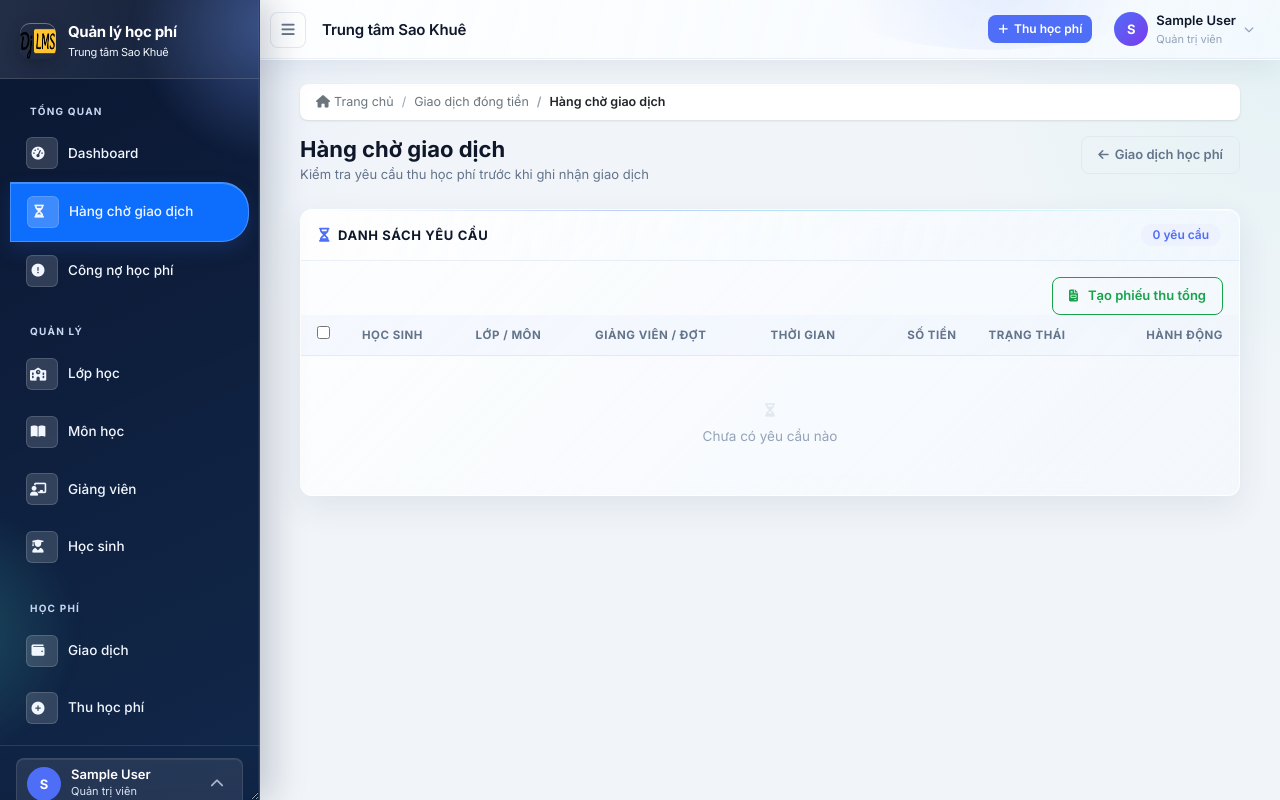
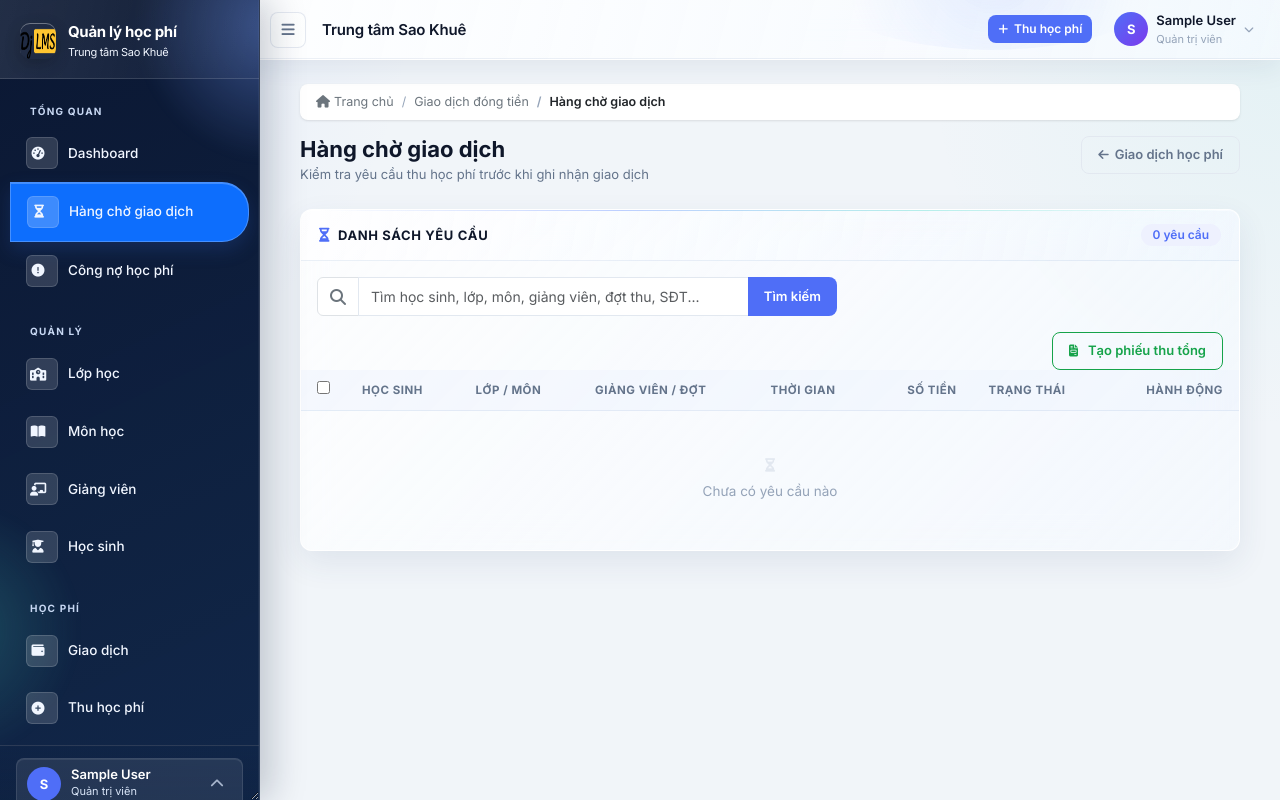
Before and after one commit to Hieurezdev/LMS, a Django app: page /en/accounts/admin_panel/payment-requests/ in a window 1280 px wide. Run offline with Django 3.2, Linux system fonts and the light colour scheme; the visitor is signed in with stand-in values (Sample User, id 1); data comes from the database, SQL or seed files in the repository; data that the repository does not hold is empty; parts of the project's set-up code (start-up, migrations or seed data) failed here and were passed over; some libraries are stand-ins or nearby versions.

Commit message:
Add payment request queue search

```diff
--- a/accounts/views.py
+++ b/accounts/views.py
@@ -10,7 +10,7 @@ from django.conf import settings
 from django.core.management import call_command
 from django.core.management.base import CommandError
 from django.db import DatabaseError
-from django.db.models import Prefetch
+from django.db.models import Prefetch, Q
 from django.db import transaction
 from django.http import FileResponse, Http404, QueryDict
 from django.http.response import JsonResponse
@@ -216,9 +216,20 @@ def public_payment_student_search(request):
 @login_required
 @admin_required
 def payment_request_queue(request):
+    query = request.GET.get("q", "").strip()[:150]
     requests = PaymentRequest.objects.select_related("reviewed_by", "payment").all()
+    if query:
+        requests = requests.filter(
+            Q(student_name__icontains=query)
+            | Q(classroom_name__icontains=query)
+            | Q(subject_name__icontains=query)
+            | Q(teacher_name__icontains=query)
+            | Q(payment_period_name__icontains=query)
+            | Q(payer_phone__icontains=query)
+        )
     return render(request, "setting/payment_request_queue.html", {
         "payment_requests": requests,
+        "payment_request_query": query,
         "breadcrumb_items": [
             {"label": "Giao dịch đóng tiền", "url": reverse("payment_list")},
             {"label": "Hàng chờ giao dịch"},
--- a/templates/setting/payment_request_queue.html
+++ b/templates/setting/payment_request_queue.html
@@ -33,6 +33,14 @@
       <div class="table-card-title"><i class="fas fa-hourglass-half" aria-hidden="true"></i> Danh sách yêu cầu</div>
       <span class="badge" style="background:#EEF1FE;color:#4F6EF7;font-size:12px;padding:5px 12px;">{{ payment_requests|length }} yêu cầu</span>
     </div>
+    <form method="get" class="d-flex flex-wrap gap-2 align-items-center px-3 pt-3">
+      <div class="input-group" style="max-width:520px;">
+        <span class="input-group-text bg-white"><i class="fas fa-search text-secondary" aria-hidden="true"></i></span>
+        <input type="search" name="q" value="{{ payment_request_query }}" class="form-control" placeholder="Tìm học sinh, lớp, môn, giảng viên, đợt thu, SĐT..." aria-label="Tìm kiếm yêu cầu giao dịch">
+        <button type="submit" class="btn btn-primary">Tìm kiếm</button>
+      </div>
+      {% if payment_request_query %}<a href="{% url 'payment_request_queue' %}" class="btn btn-outline-secondary">Xóa tìm kiếm</a>{% endif %}
+    </form>
     <form method="post" action="{% url 'payment_batch_create' %}" id="payment-request-batch-form">
       {% csrf_token %}
       <div class="d-flex justify-content-end px-3 pt-3">
@@ -99,7 +107,7 @@
           <tr>
             <td colspan="8" class="text-center py-5" style="color:#94A3B8;">
               <i class="fas fa-hourglass-half fa-2x mb-2 d-block" style="color:#E2E8F0;" aria-hidden="true"></i>
-              Chưa có yêu cầu nào
+              {% if payment_request_query %}Không tìm thấy yêu cầu phù hợp{% else %}Chưa có yêu cầu nào{% endif %}
             </td>
           </tr>
           {% endfor %}
```
Also changed, not shown: accounts/tests/test_payment_requests.py (+28 -0 lines).
